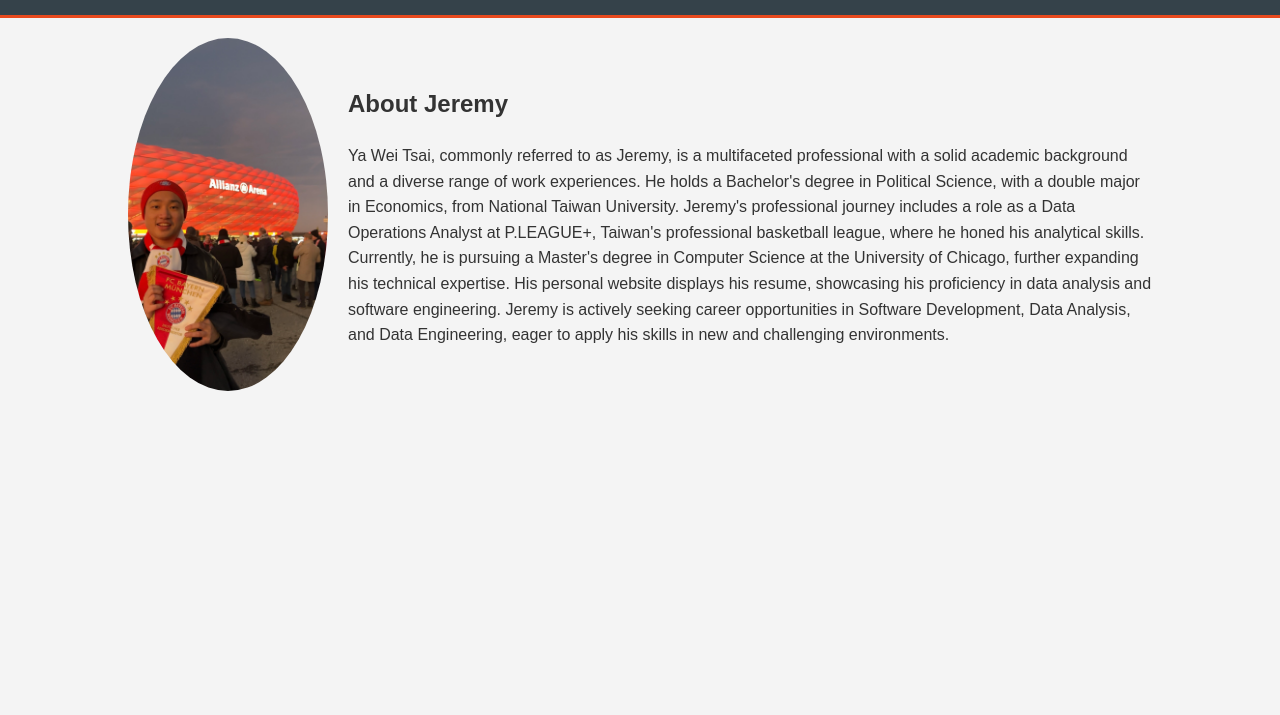
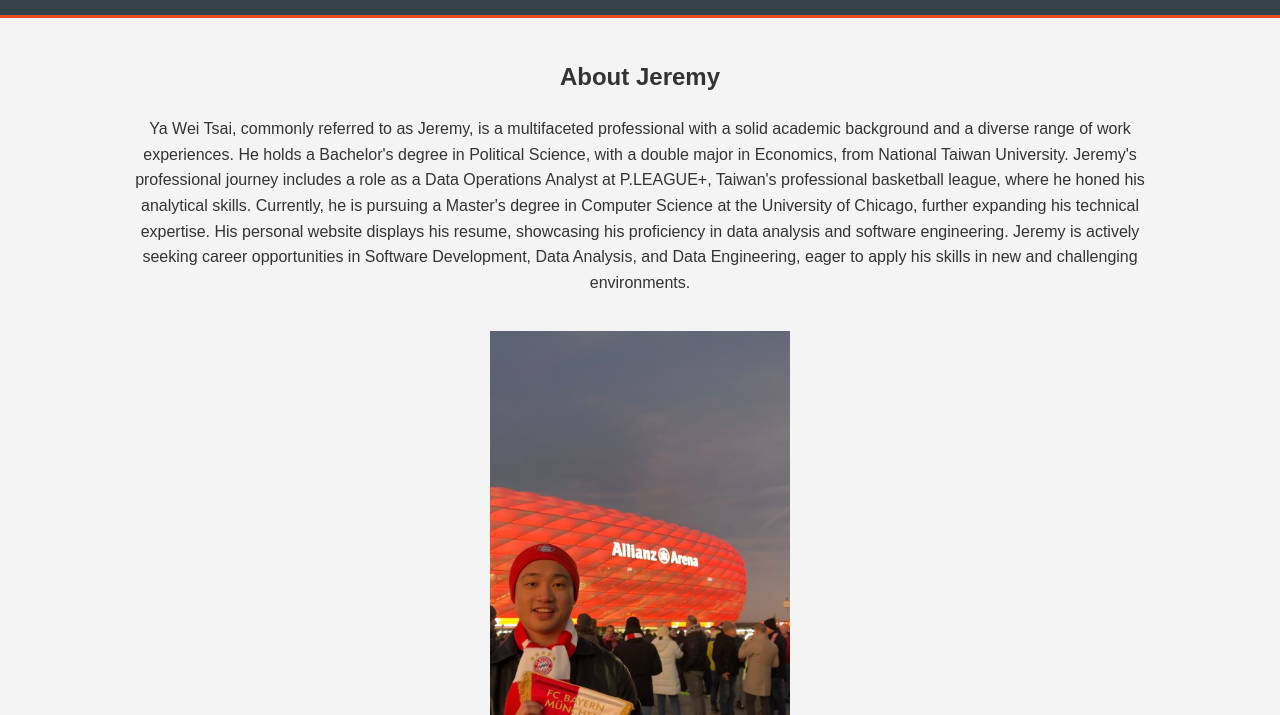
Before and after one commit to Jeremytsai6987/Jeremytsai6987.github.io, a plain HTML site: page index.html in a window 1280 px wide. Shown: the part 85-800 px from the top of the page. Drawn offline with Linux system fonts and the light colour scheme.

Commit message:
Update index.html

```diff
--- a/index.html
+++ b/index.html
@@ -58,19 +58,19 @@
             font-weight: bold;
         }
         .about-section {
-            display: flex;
-            align-items: center;
-            justify-content: space-around;
+            text-align: center; /* Center align the content */
             padding: 20px 0;
         }
         .about-section img {
-            width: 200px; /* Adjust as needed */
+            width: 300px; /* Increased width, adjust as needed */
             height: auto;
-            border-radius: 50%; /* Circular image */
-            margin-right: 20px;
+            margin-top: 20px; /* Add space above the image */
+            /* Removed border-radius to make the image rectangular */
         }
         .about-text {
+            /* Styles for text section */
             flex-grow: 1;
+
         }
     </style>
 </head>
@@ -93,13 +93,12 @@
 
     <div class="container">
         <section id="about" class="about-section">
-            <!-- Image placeholder -->
-            <img src="JeremyTsai.jpg" alt="Jeremy Tsai"> <!-- Replace with your image path or URL -->
-
-            <!-- About text -->
             <div class="about-text">
                 <h2>About Jeremy</h2>
                 <p>Ya Wei Tsai, commonly referred to as Jeremy, is a multifaceted professional with a solid academic background and a diverse range of work experiences. He holds a Bachelor's degree in Political Science, with a double major in Economics, from National Taiwan University. Jeremy's professional journey includes a role as a Data Operations Analyst at P.LEAGUE+, Taiwan's professional basketball league, where he honed his analytical skills. Currently, he is pursuing a Master's degree in Computer Science at the University of Chicago, further expanding his technical expertise. His personal website displays his resume, showcasing his proficiency in data analysis and software engineering. Jeremy is actively seeking career opportunities in Software Development, Data Analysis, and Data Engineering, eager to apply his skills in new and challenging environments.</p>
+
+                <!-- Image below the text -->
+                <img src="JeremyTsai.jpg" alt="Jeremy Tsai"> <!-- Replace with your image path or URL -->
             </div>
         </section>
     </div>
```
